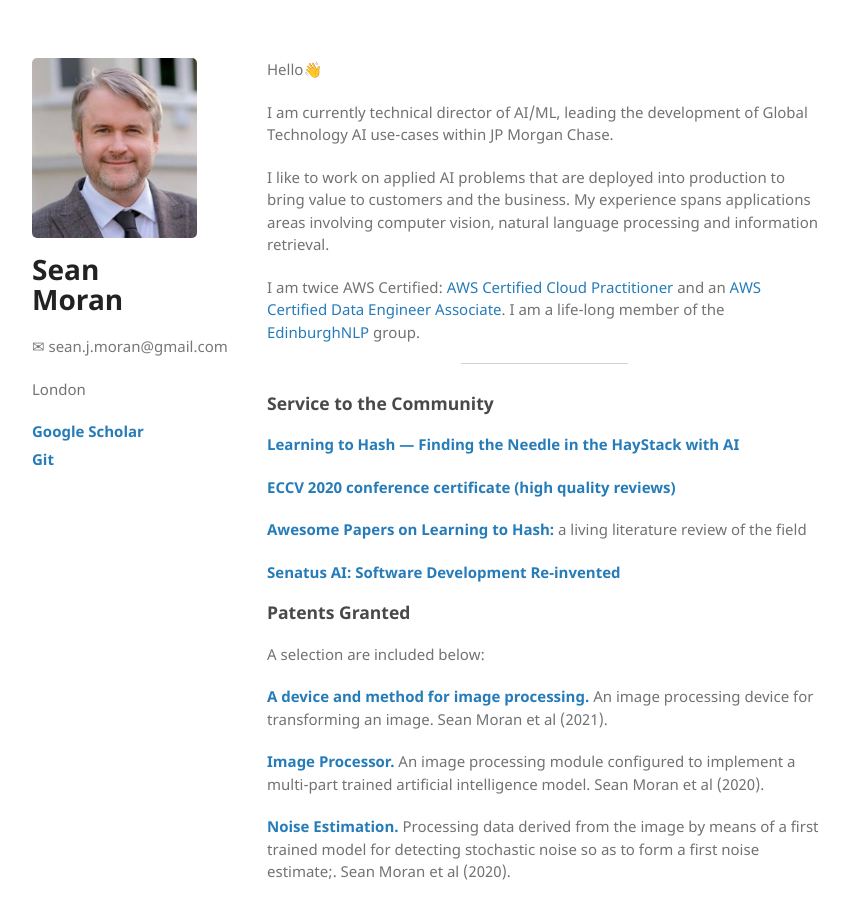
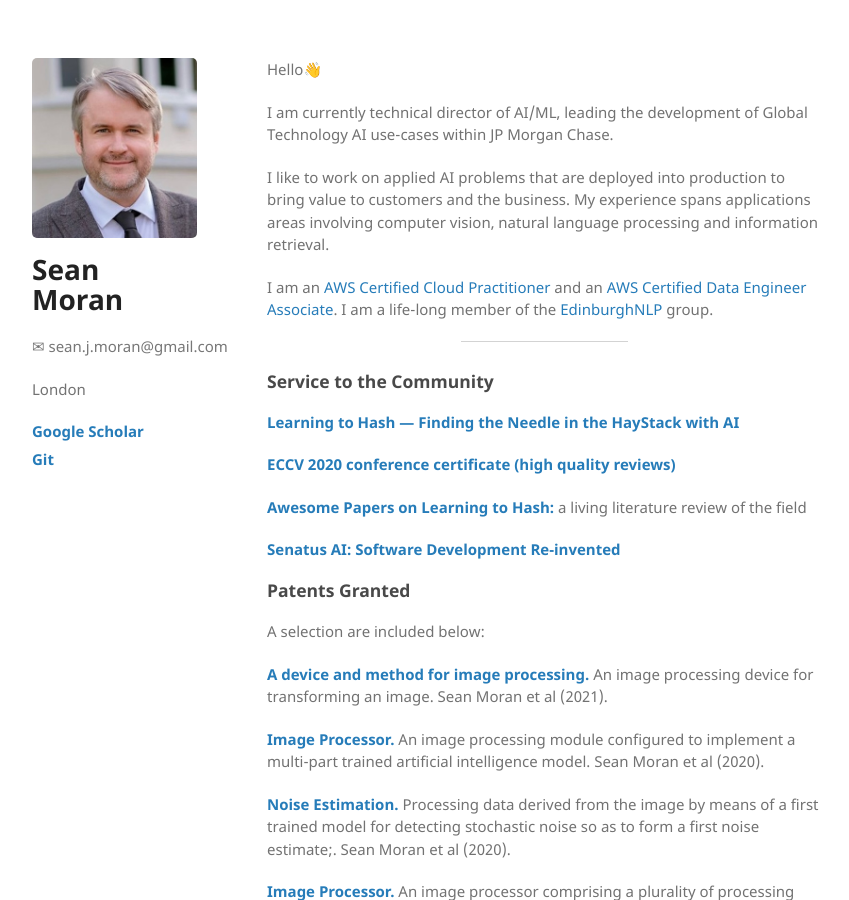
Before and after one commit to sjmoran/sjmoran.github.io, a Jekyll site: the page built from index.html, in a window 1280 px wide and 900 px high. Shown: the whole window, without its empty margins (26-875 px from the left). Built offline with Jekyll 4.4.1, drawn with Linux system fonts in a browser that asks for light colours.

Commit message:
Update index.html

```diff
--- a/index.html
+++ b/index.html
@@ -10,7 +10,7 @@
 <p>I like to work on applied AI problems that are deployed into production to bring value to customers and the business. My experience spans applications areas involving computer vision, natural language processing and information retrieval.
 </p>
 <p>
-I am twice AWS Certified: <a target="_blank" href="https://www.credly.com/badges/5efe6984-20c8-4222-86fd-6e8919628cb5/linked_in_profile">AWS Certified Cloud Practitioner</a> and an <a target="_blank" href="https://www.credly.com/badges/f09cffd2-55eb-4770-9d74-b7f3c0de36e4/public_url">AWS Certified Data Engineer Associate</a>. I am a life-long member of the <a target="_blank" href="https://edinburghnlp.inf.ed.ac.uk/">EdinburghNLP</a> group.
+I am an <a target="_blank" href="https://www.credly.com/badges/5efe6984-20c8-4222-86fd-6e8919628cb5/linked_in_profile">AWS Certified Cloud Practitioner</a> and an <a target="_blank" href="https://www.credly.com/badges/f09cffd2-55eb-4770-9d74-b7f3c0de36e4/public_url">AWS Certified Data Engineer Associate</a>. I am a life-long member of the <a target="_blank" href="https://edinburghnlp.inf.ed.ac.uk/">EdinburghNLP</a> group.
 </p>
 <hr />
 
```
